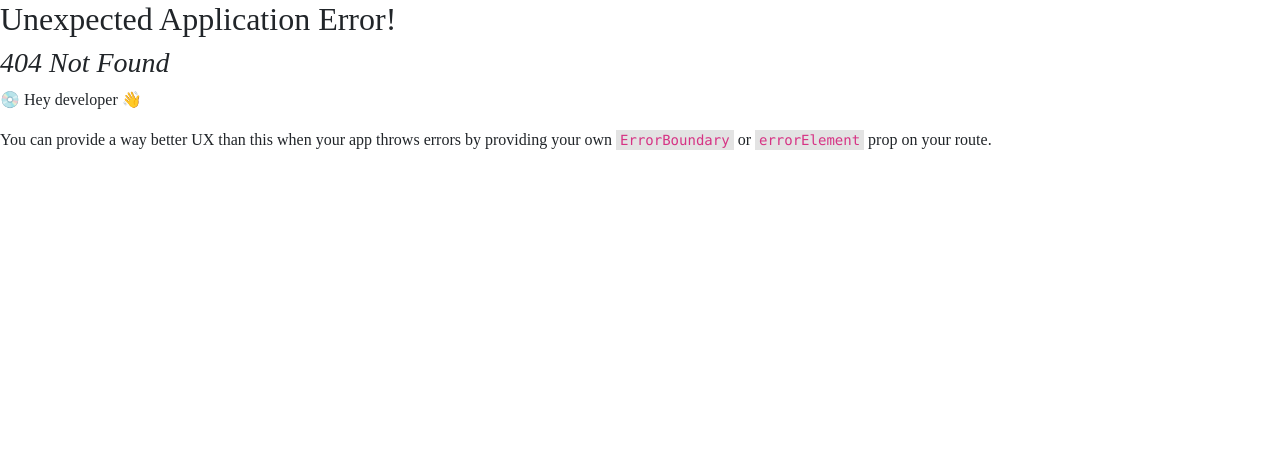
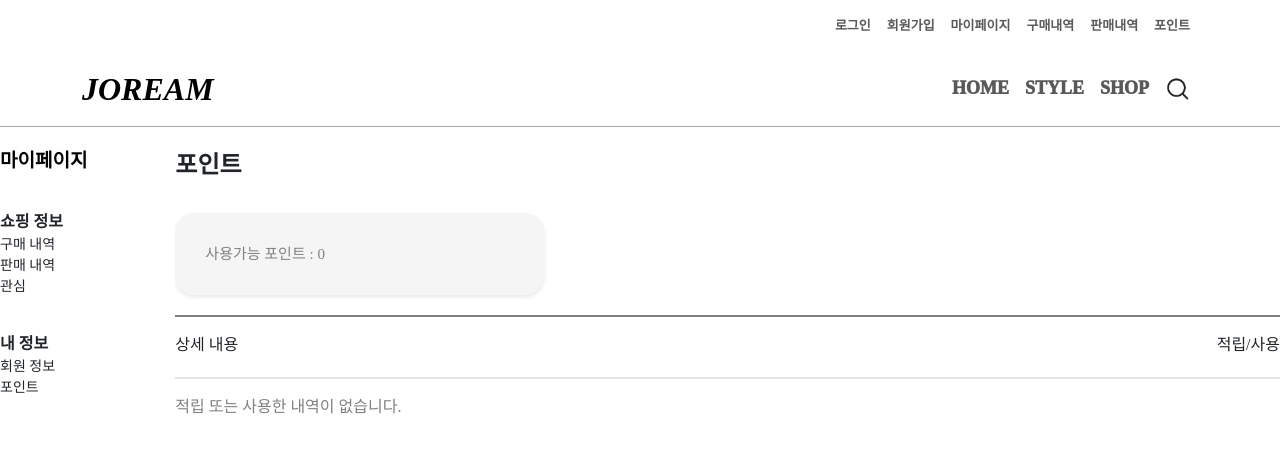
Before and after one commit to encore-full-stack-5/Spring_Boot_JJOREAM, a React (Vite) app in the folder joream/: page /point in a window 1280 px wide. Before the commit this address had no page. Shown: the top 452 px of the page. Built offline with nearby package versions, Linux system fonts and the light colour scheme; a web font is replaced by a local one.

Commit message:
feature: add point page

```diff
--- a/joream/src/components/Navbar.jsx
+++ b/joream/src/components/Navbar.jsx
@@ -38,6 +38,7 @@ function ColorSchemesExample() {
             <Nav.Link href="/mypage">마이페이지</Nav.Link>
             <Nav.Link href="/buylist">구매내역</Nav.Link>
             <Nav.Link href="/selllist">판매내역</Nav.Link>
+            <Nav.Link href="/point">포인트</Nav.Link>
           </Nav>
         </Container>
       </Navbar>
--- a/joream/src/main.jsx
+++ b/joream/src/main.jsx
@@ -13,6 +13,7 @@ import SellList from "./pages/SellList.jsx";
 import Signin from "./pages/Signin.jsx";
 import Login from "./pages/Login.jsx";
 import MyPage from "./pages/MyPage.jsx";
+import Point from "./pages/Point.jsx";
 
 const router = createBrowserRouter([
   {
@@ -27,6 +28,7 @@ const router = createBrowserRouter([
       { path: "/Login", element: <Login /> },
       { path: "/Signin", element: <Signin /> },
       { path: "/mypage", element: <MyPage /> },
+      { path: "/point", element: <Point /> },
     ],
   },
 ]);
--- /dev/null
+++ b/joream/src/pages/Point.jsx
@@ -0,0 +1,116 @@
+import React from "react";
+import { useState } from "react";
+
+const Point = ({ points }) => {
+  const [currentPoints, setCurrentPoints] = useState(0);
+  const containerStyle = {
+    display: "flex",
+    alignItems: "center",
+    backgroundColor: "#f5f5f5",
+    padding: "10px",
+    borderRadius: "20px",
+    boxShadow: "0 2px 4px rgba(0, 0, 0, 0.1)",
+    width: "calc(100%/3)",
+  };
+
+  const textStyle = {
+    fontSize: "15px",
+    margin: "20px",
+    color: "grey",
+  };
+
+  return (
+    <>
+      <div className="main">
+        <div className="main-left">
+          <a className="title">마이페이지</a>
+          <div className="shopping-info">
+            <a style={{ fontWeight: "bold" }}>쇼핑 정보</a>
+            <li className="shopping-list">
+              <a>구매 내역</a>
+            </li>
+            <li className="shopping-list">
+              <a>판매 내역</a>
+            </li>
+            <li className="shopping-list">
+              <a>관심</a>
+            </li>
+          </div>
+          <div className="shopping-info">
+            <a style={{ fontWeight: "bold" }}>내 정보</a>
+            <li className="shopping-list">
+              <a>회원 정보</a>
+            </li>
+            <li className="shopping-list">
+              <a>포인트</a>
+            </li>
+          </div>
+        </div>
+        <div className="main-right">
+          <div
+            style={{
+              fontWeight: "bold",
+              fontSize: "24px",
+              marginBottom: "30px",
+            }}
+          >
+            포인트
+          </div>
+
+          <div style={containerStyle}>
+            <div style={textStyle}>사용가능 포인트 : {currentPoints}</div>
+          </div>
+
+          <hr
+            style={{
+              border: "0px",
+              borderBottom: "2px solid black",
+              borderColor: "black",
+              opacity: 0.5,
+              width: "100%",
+              marginTop: "20px",
+            }}
+          />
+          <div
+            style={{
+              display: "flex",
+              justifyContent: "space-between",
+              alignItems: "center",
+            }}
+          >
+            <div>상세 내용</div>
+            <div>적립/사용</div>
+          </div>
+          <hr
+            style={{
+              border: "0px",
+              borderBottom: "2px solid black",
+              borderColor: "black",
+              opacity: 0.1,
+              width: "100%",
+              marginTop: "20px",
+            }}
+          />
+
+          <div
+            style={{
+              display: "flex",
+              justifyContent: "space-between",
+              alignItems: "center",
+            }}
+          >
+            <div
+              style={{
+                color: "grey",
+              }}
+            >
+              적립 또는 사용한 내역이 없습니다.
+            </div>
+          </div>
+        </div>
+      </div>
+    </>
+  );
+};
+
+export default Point;
```
